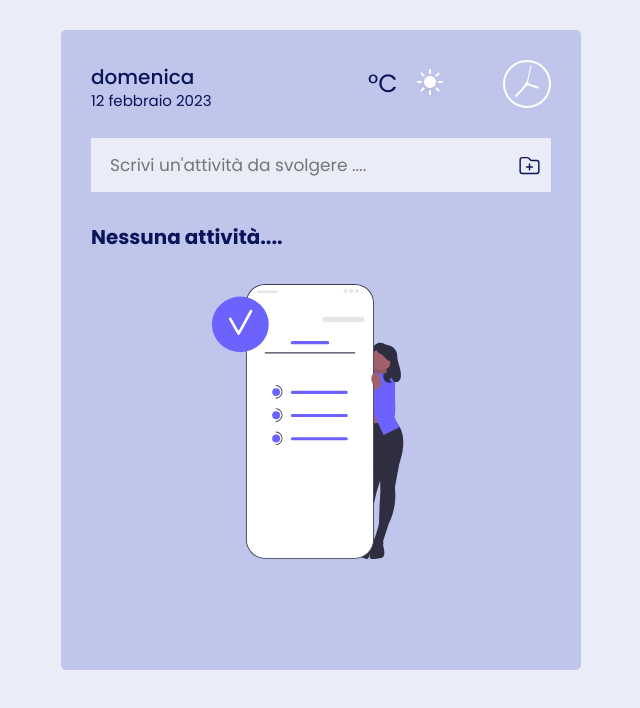
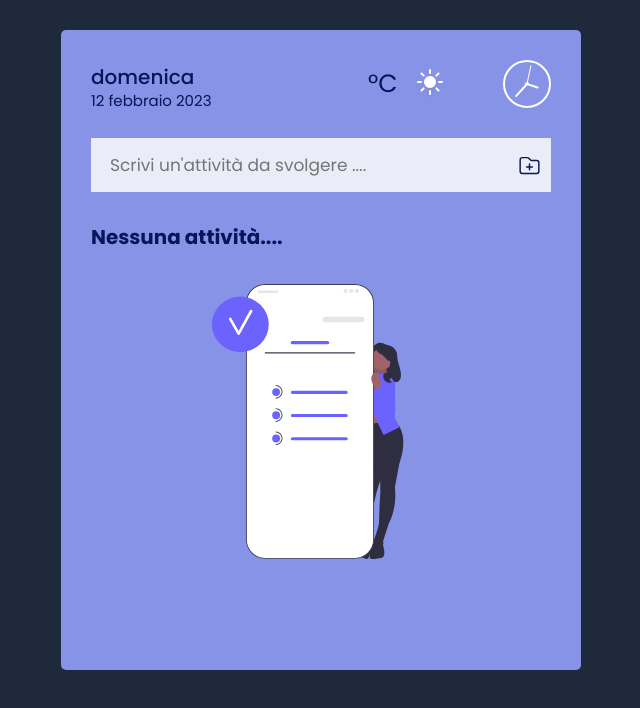
Before and after one commit to matteoCalderaro/block-notes, a React (Create React App) app: page / in a window 1280 px wide. Shown: the top 708 px of the page, without its empty margins (319-959 px from the left). Built offline with nearby package versions, Linux system fonts and the light colour scheme; no server answers.

Commit message:
secon commit

```diff
--- a/src/sass/base.css
+++ b/src/sass/base.css
@@ -18,7 +18,7 @@ body {
   font-weight: 400;
   line-height: 1.6;
   font-size: 1.7rem;
-  background-color: #eaecf7;
+  background-color: #1e293b;
 }
 
 .widget {
@@ -73,11 +73,11 @@ body {
   width: 4.8rem;
   height: 4.8rem;
   margin-top: -1rem;
-  fill: rgb(191, 197, 235);
+  fill: rgb(134, 147, 231);
 }
 
 .main-container {
-  background-color: rgb(191, 197, 235);
+  background-color: rgb(134, 147, 231);
   border-radius: 0.5rem;
   max-width: 52rem;
   margin: 3rem auto 0 auto;
--- a/src/sass/base.scss
+++ b/src/sass/base.scss
@@ -7,7 +7,7 @@ $color-white: #fff;
 $color-grey-light: #777;
 $color-grey-dark: #2b2b2b;
 $color-primary: rgb(8, 21, 89);
-$color-secondary: rgb(191 197 235);
+$color-secondary: rgb(134, 147, 231);
 
 $border-radius-default: 0.5rem;
 
@@ -31,7 +31,7 @@ body {
   font-weight: 400;
   line-height: 1.6;
   font-size: 1.7rem;
-  background-color: #eaecf7;
+  background-color: #1e293b;
 }
 ///////////////////
 /// WIDGET
```
